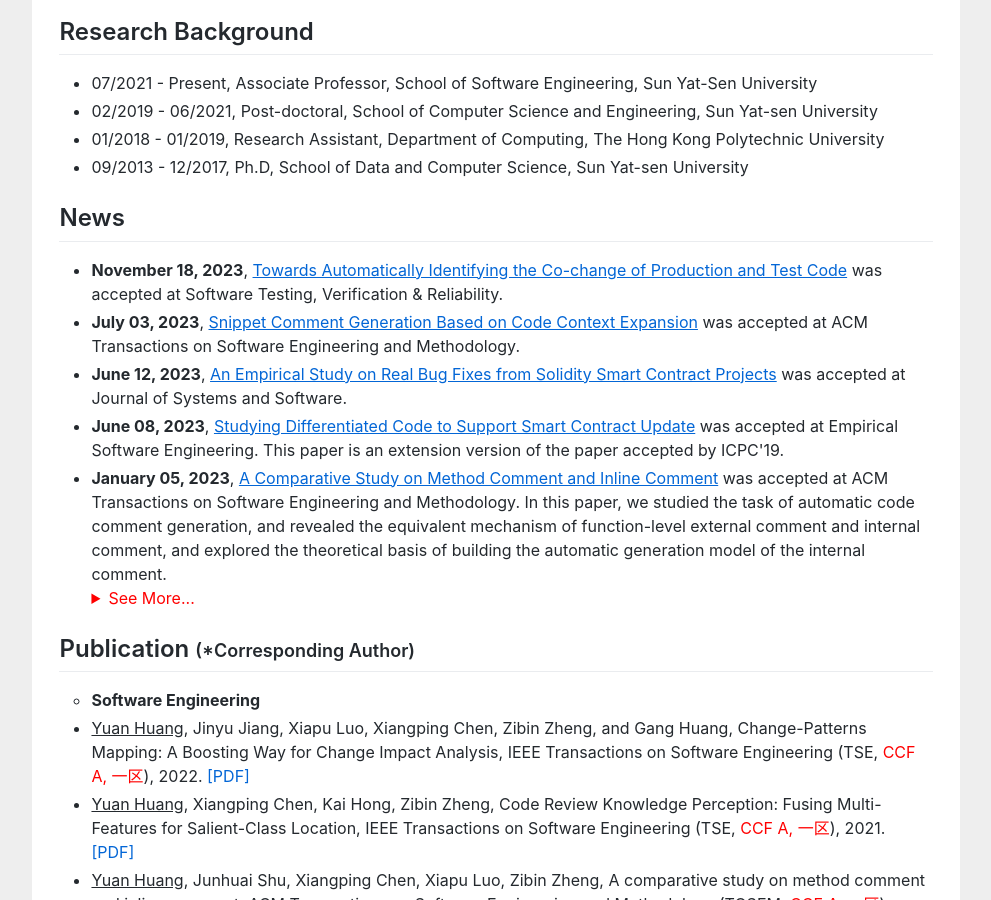
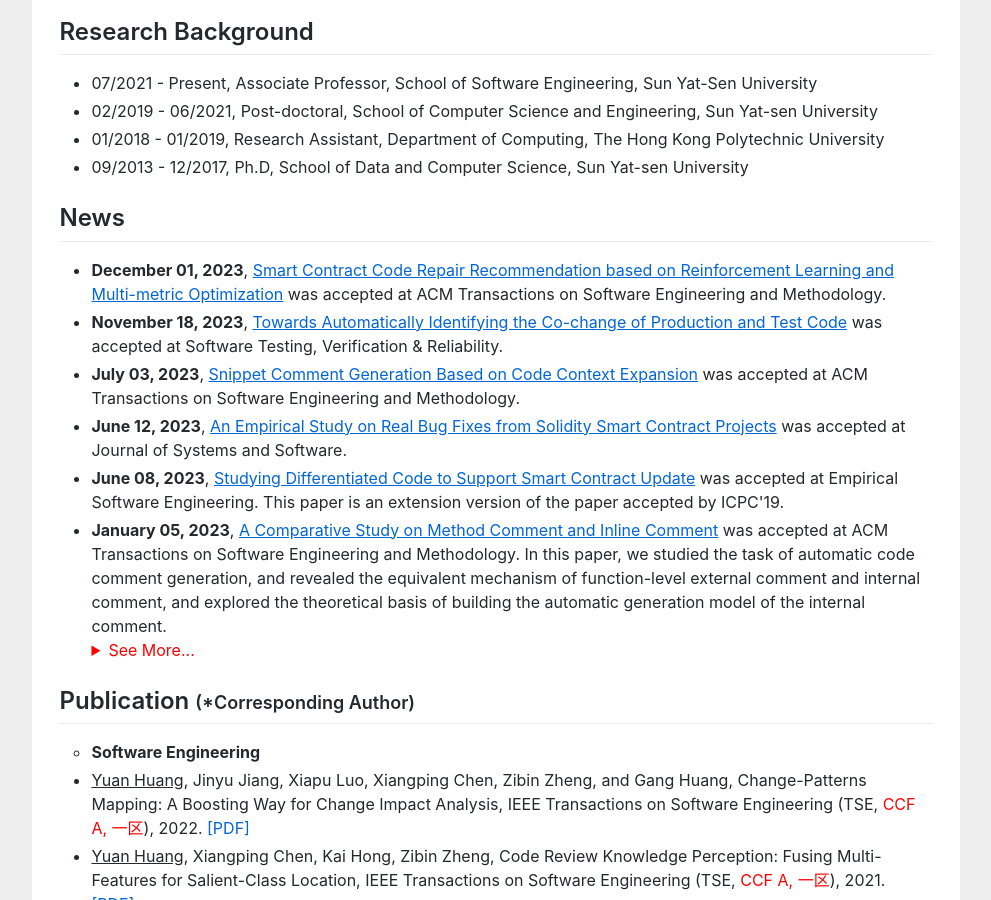
Before and after one commit to huangyuan-hy/huangyuan-hy.github.io, a Jekyll site: the page index.html, which Jekyll copies as it is, in a window 1280 px wide and 900 px high, scrolled down 617 px. Shown: the whole window, without its empty margins (144-1135 px from the left). Built offline with Jekyll 4.4.1, drawn with Linux system fonts in a browser that asks for light colours.

Commit message:
Update index.html

```diff
--- a/index.html
+++ b/index.html
@@ -81,6 +81,7 @@ gtag('config', 'UA-158965281-1');
 
 				<h2>News</h2>
 					<ul>
+						<li><b>December 01, 2023</b>,  <a href=""><u>Smart Contract Code Repair Recommendation based on Reinforcement Learning and Multi-metric Optimization</u></a> was accepted at ACM Transactions on Software Engineering and Methodology. </li>
 						<li><b>November 18, 2023</b>,  <a href=""><u>Towards Automatically Identifying the Co-change of Production and Test Code</u></a> was accepted at Software Testing, Verification & Reliability. </li>
 
 						<li><b>July 03, 2023</b>,  <a href=""><u>Snippet Comment Generation Based on Code Context Expansion</u></a> was accepted at ACM Transactions on Software Engineering and Methodology. </li>
```
